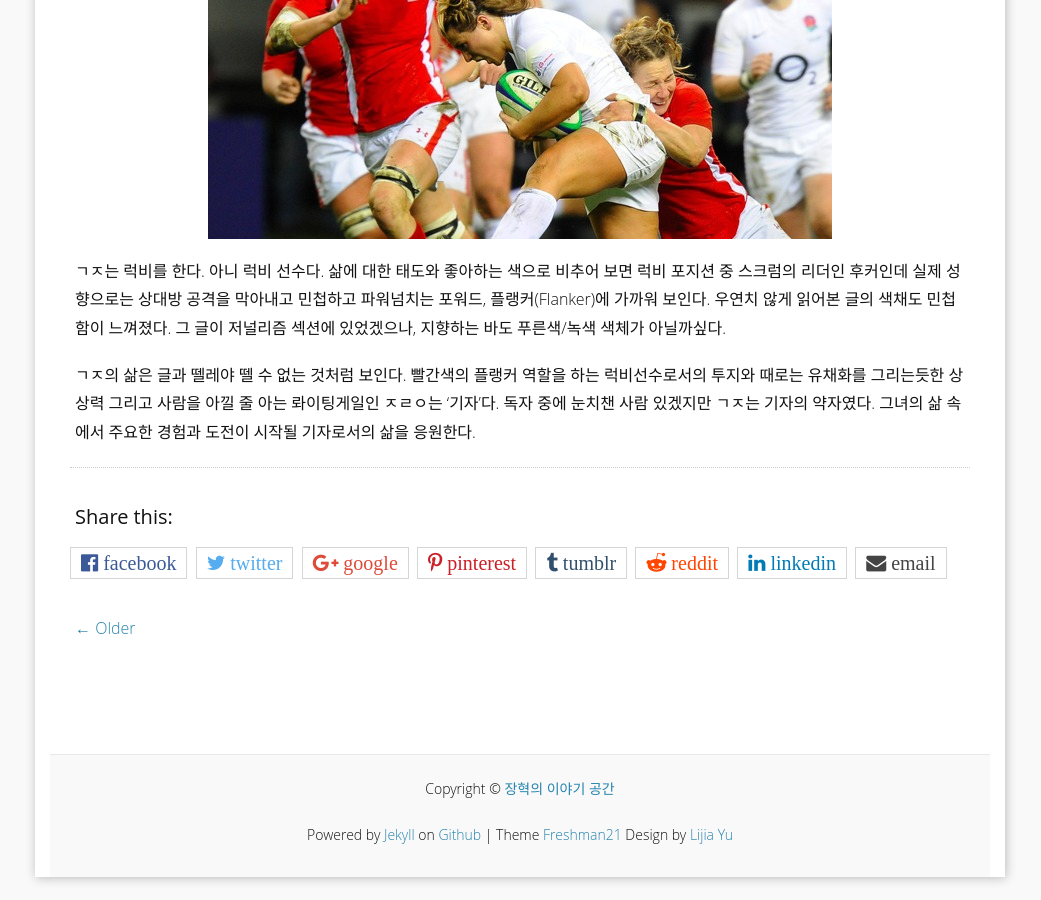
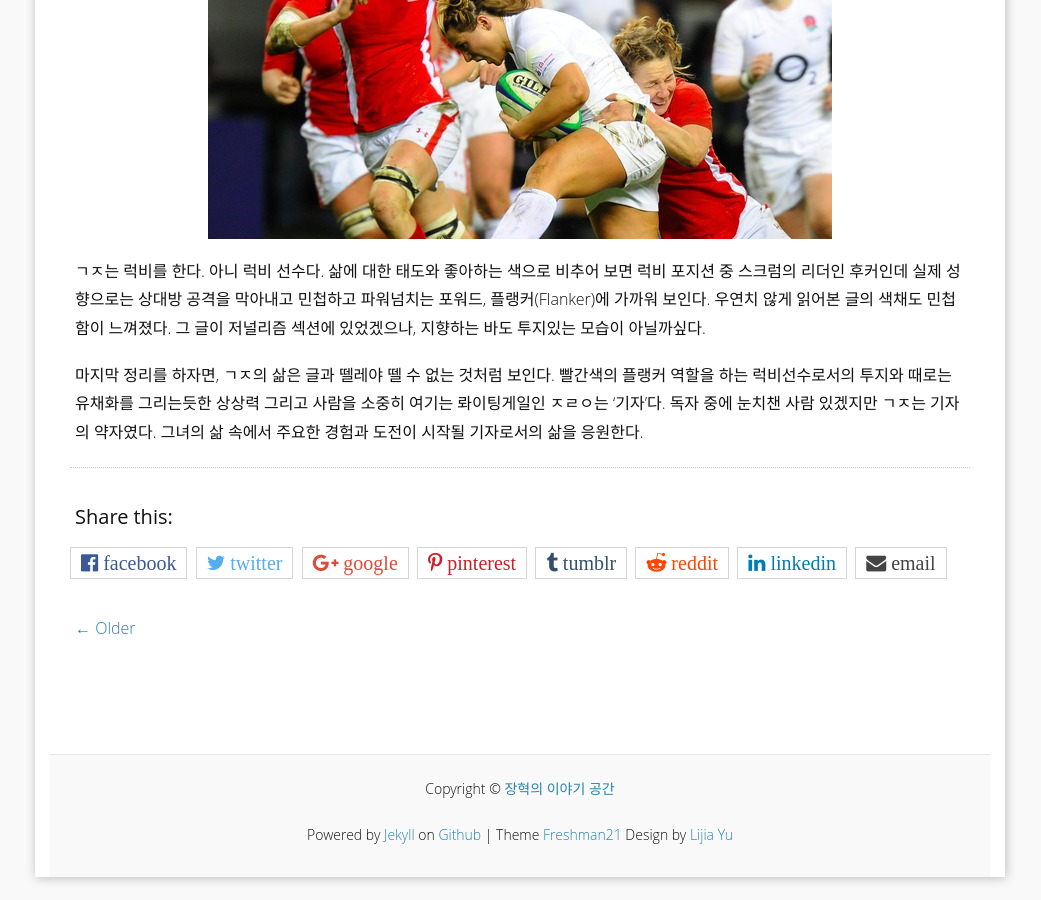
Before and after one commit to HyoukJang/HyoukJang.github.io, a Jekyll site: the page built from _posts/2018-06-23-rwj-report.md, in a window 1280 px wide and 900 px high, scrolled down 1604 px. Shown: the whole window, without its empty margins (120-1161 px from the left). Built offline with Jekyll 4.4.1, drawn with Linux system fonts in a browser that asks for light colours; nearby versions of some CDN libraries; some web fonts are replaced; comment, search, counter and statistics services are not loaded.

Commit message:
edit the post

```diff
--- a/_posts/2018-06-23-rwj-report.md
+++ b/_posts/2018-06-23-rwj-report.md
@@ -32,6 +32,6 @@ open: false
 ![자율주행]({{site.baseurl}}/images/rugby.jpg)
 
 
-ㄱㅈ는 럭비를 한다. 아니 럭비 선수다. 삶에 대한 태도와 좋아하는 색으로 비추어 보면 럭비 포지션 중 스크럼의 리더인 후커인데 실제 성향으로는 상대방 공격을 막아내고 민첩하고 파워넘치는 포워드, 플랭커(Flanker)에 가까워 보인다. 우연치 않게 읽어본 글의 색채도 민첩함이 느껴졌다. 그 글이 저널리즘 섹션에 있었겠으나, 지향하는 바도 푸른색/녹색 색체가 아닐까싶다.
+ㄱㅈ는 럭비를 한다. 아니 럭비 선수다. 삶에 대한 태도와 좋아하는 색으로 비추어 보면 럭비 포지션 중 스크럼의 리더인 후커인데 실제 성향으로는 상대방 공격을 막아내고 민첩하고 파워넘치는 포워드, 플랭커(Flanker)에 가까워 보인다. 우연치 않게 읽어본 글의 색채도 민첩함이 느껴졌다. 그 글이 저널리즘 섹션에 있었겠으나, 지향하는 바도 투지있는 모습이 아닐까싶다.
 
-ㄱㅈ의 삶은 글과 뗄레야 뗄 수 없는 것처럼 보인다. 빨간색의 플랭커 역할을 하는 럭비선수로서의 투지와 때로는 유채화를 그리는듯한 상상력 그리고 사람을 아낄 줄 아는 롸이팅게일인 ㅈㄹㅇ는 '기자'다. 독자 중에 눈치챈 사람  있겠지만 ㄱㅈ는 기자의 약자였다. 그녀의 삶 속에서 주요한 경험과 도전이 시작될 기자로서의 삶을 응원한다.
+마지막 정리를 하자면, ㄱㅈ의 삶은 글과 뗄레야 뗄 수 없는 것처럼 보인다. 빨간색의 플랭커 역할을 하는 럭비선수로서의 투지와 때로는 유채화를 그리는듯한 상상력 그리고 사람을 소중히 여기는 롸이팅게일인 ㅈㄹㅇ는 '기자'다. 독자 중에 눈치챈 사람  있겠지만 ㄱㅈ는 기자의 약자였다. 그녀의 삶 속에서 주요한 경험과 도전이 시작될 기자로서의 삶을 응원한다.
```
